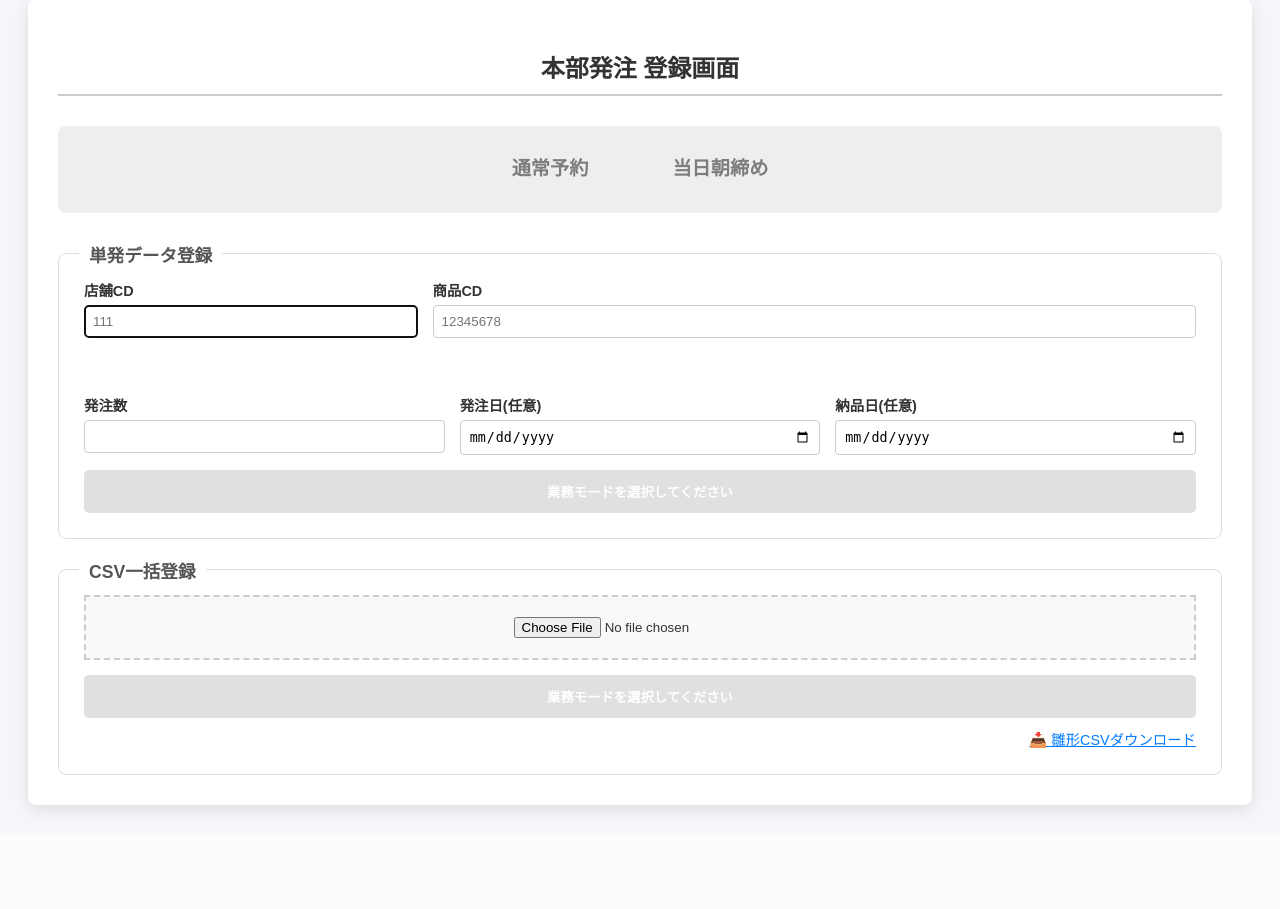
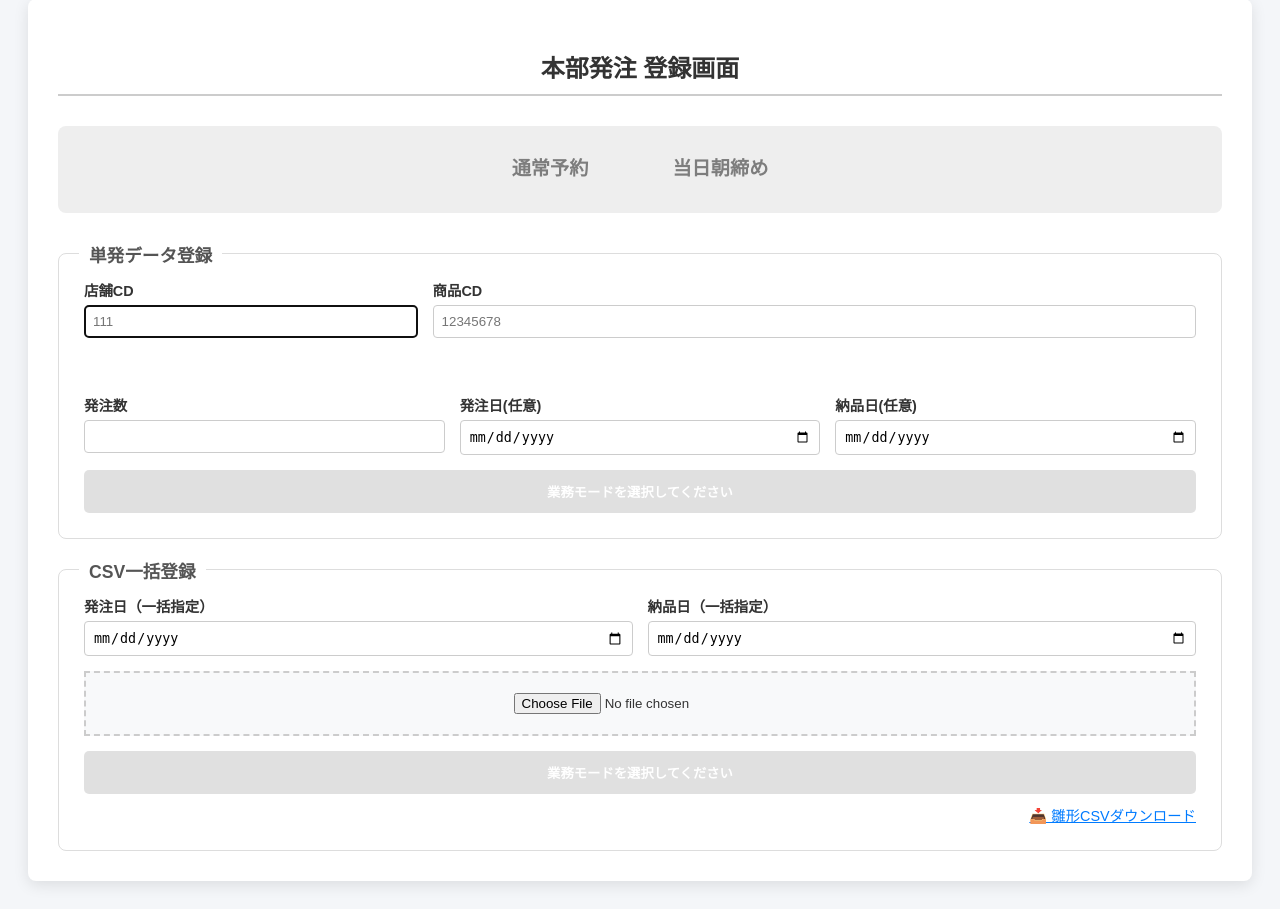
Before and after one commit to toyohara-midori/flask_apps, a Flask app: template hacfl/templates/hacfl/index.html in a window 1280 px wide. Shown: the part 29-938 px from the top of the page. Before the commit the page ends 844 px from the top, so only its background shows below. Run offline with Flask 3, Linux system fonts and the light colour scheme; the template is opened without the code that fills it, so the values that code supplies are empty.

Commit message:
hacflCSV日付指定変更

```diff
--- a/hacfl/templates/hacfl/index.html
+++ b/hacfl/templates/hacfl/index.html
@@ -423,6 +423,16 @@
                 <input type="hidden" name="action_type" value="csv">
                 <input type="hidden" name="mode" id="hidden_mode_csv">
 
+                <div class="form-row">
+                    <div class="form-group">
+                        <label>発注日（一括指定）</label>
+                        <input type="date" name="csv_oddt">
+                    </div>
+                    <div class="form-group">
+                        <label>納品日（一括指定）</label>
+                        <input type="date" name="csv_dldt">
+                    </div>
+                </div>
                 <div style="padding: 20px; background:#f8f9fa; border:2px dashed #ccc; text-align:center; margin-bottom:15px;">
                     <input type="file" name="csv_file" accept=".csv" required>
                 </div>
--- a/hacfl/views.py
+++ b/hacfl/views.py
@@ -24,8 +24,8 @@ from common.hacfl_db_logic import (
 @hacfl_bp.route('/download_template')
 def download_template():
     csv_data = [
-        "店舗CD,商品CD,発注数,発注日(任意),納品日(任意)",
-        "111,12345678,10,,"
+        "店舗CD,商品CD,発注数",
+        "111,12345678,10"
     ]
     csv_string = "\r\n".join(csv_data)
 
```
